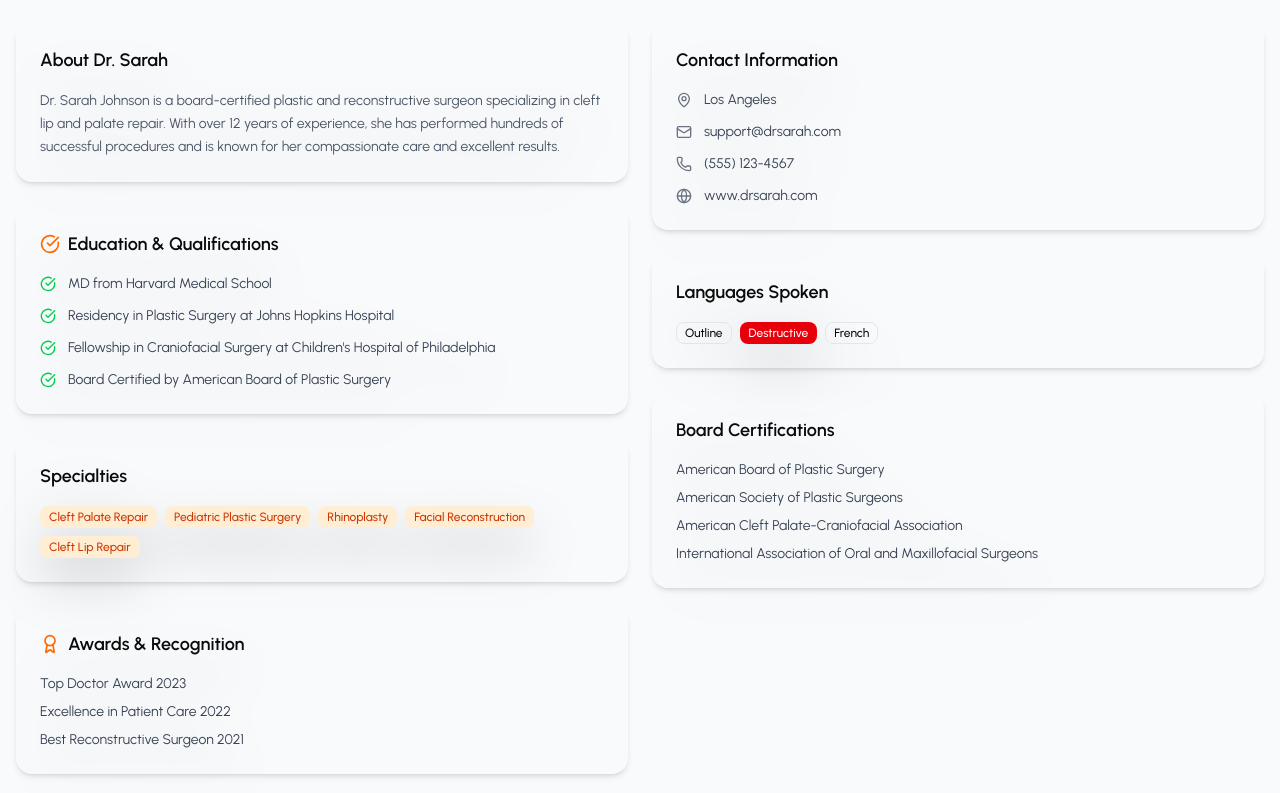
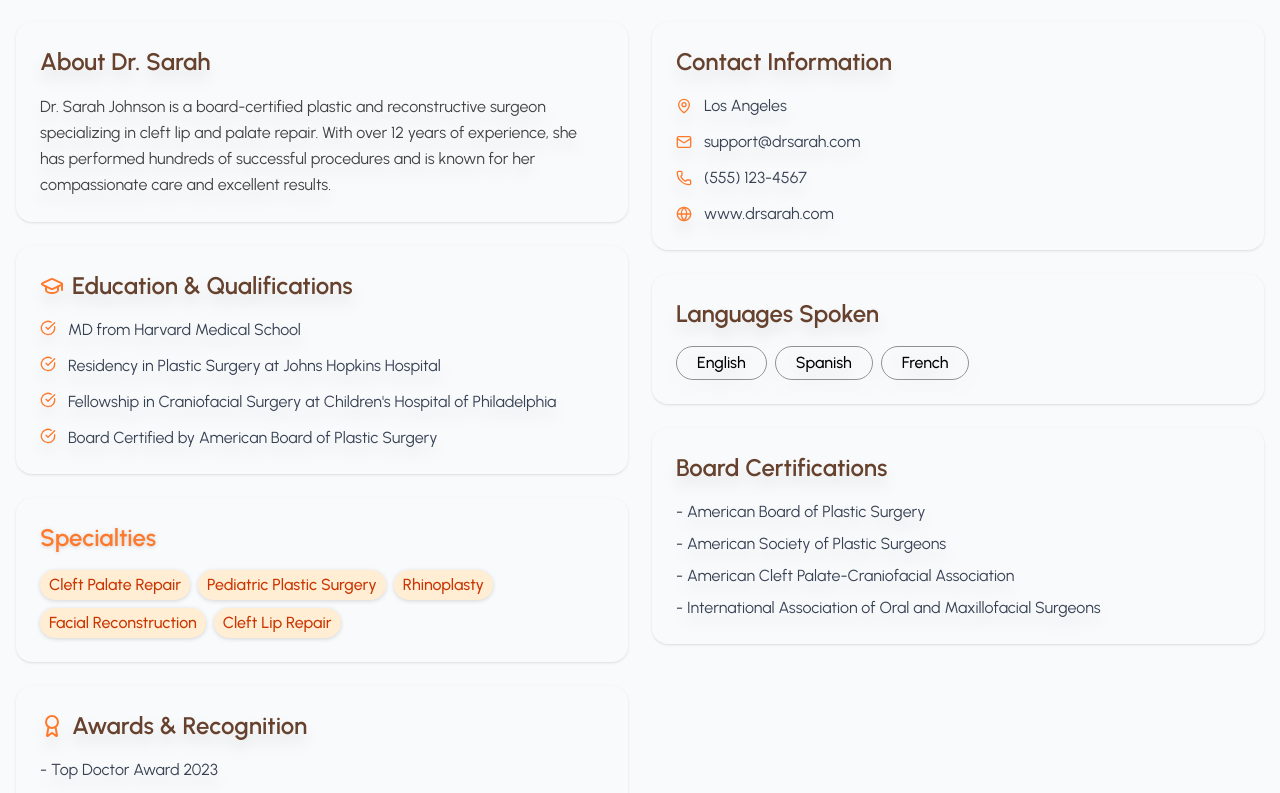
Before and after one commit to bijoymamud/cleftInjector_client, a React (Vite) app: page /profile/1 in a window 1280 px wide. Shown: the part 461-1254 px from the top of the page. Built offline with nearby package versions, Linux system fonts and the light colour scheme.

Commit message:
directory section

```diff
--- a/src/Pages/Directory/Profile.jsx
+++ b/src/Pages/Directory/Profile.jsx
@@ -1,7 +1,7 @@
 import { Button } from "@/components/ui/button";
 import { Avatar } from "@/components/ui/avatar";
 import { BiSolidBadgeCheck } from "react-icons/bi";
-import { LuClock3 } from "react-icons/lu";
+import { LuClock3, LuGraduationCap } from "react-icons/lu";
 
 import {
   Phone,
@@ -44,43 +44,38 @@ export default function DoctorProfile() {
                   Reconstructive Surgery
                 </p>
 
-                <div className="flex flex-wrap gap-4 text-sm text-gray-600 mb-4">
-                  <div className="flex items-center gap-1 text-base font-medium">
+                <div className="flex flex-wrap gap-4 text-md text-gray-600 mb-4">
+                  <div className="flex items-center gap-1 font-medium">
                     <MapPin className="w-4 h-4 text-tagline" />
                     Los Angeles
                   </div>
-                  <div className="flex items-center gap-1 text-base font-medium">
+                  <div className="flex items-center gap-1 text-md font-medium">
                     <LuClock3 className="w-4 h-4 text-tagline" />
                     Available This Week
                   </div>
-                  <div className="flex items-center gap-1 text-base font-medium">
+                  <div className="flex items-center gap-1 text-md font-medium">
                     <AwardIcon size={18} className="text-tagline" />
                     12 Years Experience
                   </div>
                 </div>
 
-                <div className="flex items-center gap-4 mb-4">
-                  <div className="text-sm">
-                    <span className="text-label text-base font-medium">
+                <div className="flex items-center gap-10 mb-4">
+                  <div className="text-md">
+                    <span className="text-label text-md font-medium">
                       Consultation Fee:{" "}
                     </span>
-                    <span className="font-semibold text-gray-900">$250</span>
+                    <span className="font-semibold text-gray-900 text-xl">
+                      $250
+                    </span>
                   </div>
                   <div className="flex items-center gap-1">
-                    <Star className="w-4 h-4 fill-yellow-400 text-yellow-400" />
-                    <span className="font-semibold">4.9</span>
+                    <Star className="w-5 h-5 fill-yellow-400 text-yellow-400" />
+                    <span className="font-semibold text-xl">4.9</span>
                   </div>
                 </div>
 
                 <div className="flex gap-3">
-                  <Button
-                    variant="outline"
-                    className="flex items-center gap-2 bg-transparent"
-                  >
-                    <Phone className="w-4 h-4" />
-                    Make a Call
-                  </Button>
-                  <Button className="bg-orange-500 hover:bg-orange-600 flex items-center gap-2">
+                  <Button className="bg-orange-500 hover:bg-orange-600 text-md flex cursor-pointer items-center gap-2">
                     <Calendar className="w-4 h-4" />
                     Book Consultation
                   </Button>
@@ -95,9 +90,11 @@ export default function DoctorProfile() {
           <div className="space-y-6">
             {/* About Section */}
             <div>
-              <div className="p-6  rounded-[16px] drop-shadow-2xl shadow-md hover:transition-discrete hover:cursor-pointer">
-                <h2 className="text-lg font-semibold mb-4">About Dr. Sarah</h2>
-                <p className="text-gray-600 text-sm leading-relaxed">
+              <div className="p-6  rounded-[16px] drop-shadow-xl shadow-sm hover:transition-discrete hover:cursor-pointer">
+                <h2 className="text-2xl font-semibold mb-4 text-title">
+                  About Dr. Sarah
+                </h2>
+                <p className="text-gray-600 text-md leading-relaxed text-label">
                   Dr. Sarah Johnson is a board-certified plastic and
                   reconstructive surgeon specializing in cleft lip and palate
                   repair. With over 12 years of experience, she has performed
@@ -109,34 +106,34 @@ export default function DoctorProfile() {
 
             {/* Education & Qualifications */}
             <div>
-              <div className="p-6  rounded-[16px] drop-shadow-2xl shadow-md hover:transition-discrete hover:cursor-pointer">
-                <h2 className="text-lg font-semibold mb-4 flex items-center gap-2">
-                  <CheckCircle className="w-5 h-5 text-orange-500" />
+              <div className="p-6  rounded-[16px] drop-shadow-xl shadow-sm hover:transition-discrete hover:cursor-pointer">
+                <h2 className="text-2xl text-title font-semibold mb-4 flex items-center gap-2">
+                  <LuGraduationCap className="w-6 h-6 text-tagline" />
                   Education & Qualifications
                 </h2>
                 <div className="space-y-3">
                   <div className="flex items-start gap-3">
-                    <CheckCircle className="w-4 h-4 text-green-500 mt-0.5" />
-                    <span className="text-sm text-gray-700">
+                    <CheckCircle className="w-4 h-4 text-tagline mt-0.5" />
+                    <span className="text-md text-gray-700">
                       MD from Harvard Medical School
                     </span>
                   </div>
                   <div className="flex items-start gap-3">
-                    <CheckCircle className="w-4 h-4 text-green-500 mt-0.5" />
-                    <span className="text-sm text-gray-700">
+                    <CheckCircle className="w-4 h-4 text-tagline mt-0.5" />
+                    <span className="text-md text-gray-700">
                       Residency in Plastic Surgery at Johns Hopkins Hospital
                     </span>
                   </div>
                   <div className="flex items-start gap-3">
-                    <CheckCircle className="w-4 h-4 text-green-500 mt-0.5" />
-                    <span className="text-sm text-gray-700">
+                    <CheckCircle className="w-4 h-4 text-tagline mt-0.5" />
+                    <span className="text-md text-gray-700">
                       Fellowship in Craniofacial Surgery at Children's Hospital
                       of Philadelphia
                     </span>
                   </div>
                   <div className="flex items-start gap-3">
-                    <CheckCircle className="w-4 h-4 text-green-500 mt-0.5" />
-                    <span className="text-sm text-gray-700">
+                    <CheckCircle className="w-4 h-4 text-tagline mt-0.5" />
+                    <span className="text-md text-gray-700">
                       Board Certified by American Board of Plastic Surgery
                     </span>
                   </div>
@@ -146,36 +143,38 @@ export default function DoctorProfile() {
 
             {/* Specialties */}
             <div>
-              <div className="p-6  rounded-[16px] drop-shadow-2xl shadow-md hover:transition-discrete hover:cursor-pointer">
-                <h2 className="text-lg font-semibold mb-4">Specialties</h2>
+              <div className="p-6  rounded-[16px] drop-shadow-sm shadow-sm hover:transition-discrete hover:cursor-pointer">
+                <h2 className="text-2xl text-tagline font-semibold mb-4">
+                  Specialties
+                </h2>
                 <div className="flex flex-wrap gap-2">
                   <Badge
                     variant="secondary"
-                    className="bg-orange-100 text-orange-700 hover:bg-orange-200"
+                    className="bg-orange-100 text-base rounded-full text-orange-700 hover:bg-orange-200"
                   >
                     Cleft Palate Repair
                   </Badge>
                   <Badge
                     variant="secondary"
-                    className="bg-orange-100 text-orange-700 hover:bg-orange-200"
+                    className="bg-orange-100 text-base rounded-full text-orange-700 hover:bg-orange-200"
                   >
                     Pediatric Plastic Surgery
                   </Badge>
                   <Badge
                     variant="secondary"
-                    className="bg-orange-100 text-orange-700 hover:bg-orange-200"
+                    className="bg-orange-100 text-base rounded-full text-orange-700 hover:bg-orange-200"
                   >
                     Rhinoplasty
                   </Badge>
                   <Badge
                     variant="secondary"
-                    className="bg-orange-100 text-orange-700 hover:bg-orange-200"
+                    className="bg-orange-100 text-base rounded-full text-orange-700 hover:bg-orange-200"
                   >
                     Facial Reconstruction
                   </Badge>
                   <Badge
                     variant="secondary"
-                    className="bg-orange-100 text-orange-700 hover:bg-orange-200"
+                    className="bg-orange-100 text-base rounded-full text-orange-700 hover:bg-orange-200"
                   >
                     Cleft Lip Repair
                   </Badge>
@@ -185,20 +184,20 @@ export default function DoctorProfile() {
 
             {/* Awards & Recognition */}
             <div>
-              <div className="p-6  rounded-[16px] drop-shadow-2xl shadow-md hover:transition-discrete hover:cursor-pointer">
-                <h2 className="text-lg font-semibold mb-4 flex items-center gap-2">
-                  <Award className="w-5 h-5 text-orange-500" />
+              <div className="p-6  rounded-[16px] drop-shadow-xl shadow-sm hover:transition-discrete hover:cursor-pointer">
+                <h2 className="text-2xl font-semibold mb-4 flex items-center gap-2 text-title">
+                  <Award className="w-6 h-6 text-tagline" />
                   Awards & Recognition
                 </h2>
                 <div className="space-y-2">
-                  <div className="text-sm text-gray-700">
-                    Top Doctor Award 2023
+                  <div className="text-md text-gray-700">
+                    - Top Doctor Award 2023
                   </div>
-                  <div className="text-sm text-gray-700">
-                    Excellence in Patient Care 2022
+                  <div className="text-md text-gray-700">
+                    - Excellence in Patient Care 2022
                   </div>
-                  <div className="text-sm text-gray-700">
-                    Best Reconstructive Surgeon 2021
+                  <div className="text-md text-gray-700">
+                    - Best Reconstructive Surgeon 2021
                   </div>
                 </div>
               </div>
@@ -209,30 +208,30 @@ export default function DoctorProfile() {
           <div className="space-y-6">
             {/* Contact Information */}
             <div>
-              <div className="p-6  rounded-[16px] drop-shadow-2xl shadow-md hover:transition-discrete hover:cursor-pointer">
-                <h2 className="text-lg font-semibold mb-4">
+              <div className="p-6  rounded-[16px] drop-shadow-xl shadow-sm hover:transition-discrete hover:cursor-pointer">
+                <h2 className="text-2xl text-title font-semibold mb-4">
                   Contact Information
                 </h2>
                 <div className="space-y-3">
                   <div className="flex items-center gap-3">
-                    <MapPin className="w-4 h-4 text-gray-500" />
-                    <span className="text-sm text-gray-700">Los Angeles</span>
+                    <MapPin className="w-4 h-4 text-tagline" />
+                    <span className="text-md text-gray-700">Los Angeles</span>
                   </div>
                   <div className="flex items-center gap-3">
-                    <Mail className="w-4 h-4 text-gray-500" />
-                    <span className="text-sm text-gray-700">
+                    <Mail className="w-4 h-4 text-tagline" />
+                    <span className="text-md text-gray-700">
                       support@drsarah.com
                     </span>
                   </div>
                   <div className="flex items-center gap-3">
-                    <Phone className="w-4 h-4 text-gray-500" />
-                    <span className="text-sm text-gray-700">
+                    <Phone className="w-4 h-4 text-tagline" />
+                    <span className="text-md text-gray-700">
                       (555) 123-4567
                     </span>
                   </div>
                   <div className="flex items-center gap-3">
-                    <Globe className="w-4 h-4 text-gray-500" />
-                    <span className="text-sm text-gray-700">
+                    <Globe className="w-4 h-4 text-tagline" />
+                    <span className="text-md text-gray-700">
                       www.drsarah.com
                     </span>
                   </div>
@@ -242,29 +241,46 @@ export default function DoctorProfile() {
 
             {/* Languages Spoken */}
             <div>
-              <div className="p-6  rounded-[16px] drop-shadow-2xl shadow-md hover:transition-discrete hover:cursor-pointer">
-                <h2 className="text-lg font-semibold mb-4">Languages Spoken</h2>
+              <div className="p-6  rounded-[16px] drop-shadow-xl shadow-sm hover:transition-discrete hover:cursor-pointer">
+                <h2 className="text-2xl text-title font-semibold mb-4">
+                  Languages Spoken
+                </h2>
                 <div className="flex flex-wrap gap-2">
-                  <Badge variant="outline">Outline</Badge>
-
-                  <Badge variant="destructive">Destructive</Badge>
-                  <Badge variant="outline">French</Badge>
+                  <Badge
+                    variant="outline"
+                    className="px-5 py-1 rounded-full text-base border text-black border-[#919191]"
+                  >
+                    English
+                  </Badge>
+                  <Badge
+                    variant="outline"
+                    className="px-5 py-1 rounded-full text-base border text-black border-[#919191]"
+                  >
+                    Spanish
+                  </Badge>
+                  <Badge
+                    variant="outline"
+                    className="px-5 py-1 rounded-full text-base border text-black border-[#919191]"
+                  >
+                    French
+                  </Badge>
                 </div>
               </div>
             </div>
 
             {/* Board Certifications */}
             <div>
-              <div className="p-6  rounded-[16px] drop-shadow-2xl shadow-md hover:transition-discrete hover:cursor-pointer">
-                <h2 className="text-lg font-semibold mb-4">
+              <div className="p-6  rounded-[16px] drop-shadow-xl shadow-sm hover:transition-discrete hover:cursor-pointer">
+                <h2 className="text-2xl text-title font-semibold mb-4">
                   Board Certifications
                 </h2>
-                <div className="space-y-2 text-sm text-gray-700">
-                  <div>American Board of Plastic Surgery</div>
-                  <div>American Society of Plastic Surgeons</div>
-                  <div>American Cleft Palate-Craniofacial Association</div>
+                <div className="space-y-2 text-md text-gray-700">
+                  <div>- American Board of Plastic Surgery</div>
+                  <div>- American Society of Plastic Surgeons</div>
+                  <div>- American Cleft Palate-Craniofacial Association</div>
                   <div>
-                    International Association of Oral and Maxillofacial Surgeons
+                    - International Association of Oral and Maxillofacial
+                    Surgeons
                   </div>
                 </div>
               </div>
--- a/src/Pages/Home/Specialist_Query.jsx
+++ b/src/Pages/Home/Specialist_Query.jsx
@@ -33,7 +33,7 @@ const Specialist_Query = () => {
             <h1 className="text-[48px] font-bold text-title">
               Find Your Specialist
             </h1>
-            <p className="text-label text-lg tracking-wide">
+            <p className="text-label text-xl tracking-wide">
               Search our comprehensive directory of certified cleft lip
               injection specialists
             </p>
--- a/src/Pages/Shared/Footer.jsx
+++ b/src/Pages/Shared/Footer.jsx
@@ -5,11 +5,12 @@ const Footer = () => {
   return (
     <section className="bg-[#101828]">
       <div className="bg-[#101828] p-10">
-        <p className="text-tagline pt-10 text-center">For Provider</p>
+        <p className="text-tagline pt-10 text-center text-xl">For Provider</p>
         <h1 className="text-white  text-center text-[48px] font-bold pt-2">
           Get Listed In Our Directory
         </h1>
-        <p className="text-white text-center py-3 text-lg">
+
+        <p className="text-white text-center py-3 text-xl">
           Join our network of certified cleft lip injectors and connect with
           patients seeking your expertise.
         </p>
--- a/src/Pages/Shared/Navbar.jsx
+++ b/src/Pages/Shared/Navbar.jsx
@@ -41,7 +41,7 @@ export function Navbar() {
                 key={item.name}
                 to={item.to}
                 className={cn(
-                  "inline-flex items-center px-3 py-2 text-base font-medium transition-colors duration-200",
+                  "inline-flex items-center px-3 py-2 text-xl font-medium transition-colors duration-200",
                   pathname === item.to
                     ? "text-[#CC6023] border-b-2 border-[#CC6023]"
                     : "text-gray-600 hover:text-[#CC6023] hover:border-b-2 hover:border-[#CC6023]"
--- a/src/components/ui/badge.jsx
+++ b/src/components/ui/badge.jsx
@@ -5,18 +5,15 @@ import { cva } from "class-variance-authority";
 import { cn } from "@/lib/utils";
 
 const badgeVariants = cva(
-  "inline-flex items-center justify-center rounded-md border px-2 py-0.5 text-xs font-medium w-fit whitespace-nowrap shrink-0 [&>svg]:size-3 gap-1 [&>svg]:pointer-events-none focus-visible:border-ring focus-visible:ring-ring/50 focus-visible:ring-[3px] aria-invalid:ring-destructive/20 dark:aria-invalid:ring-destructive/40 aria-invalid:border-destructive transition-[color,box-shadow] overflow-hidden",
+  "inline-flex items-center justify-center rounded-md border px-2 py-0.5 text-xs font-medium w-fit whitespace-nowrap shrink-0 [&>svg]:size-3 gap-1 [&>svg]:pointer-events-none focus-visible:border-ring focus-visible:ring-ring/50 focus-visible:ring-[3px] aria-invalid:ring-destructive/20 dark:aria-invalid:ring-destructive/40 aria-invalid:border-destructive overflow-hidden",
   {
     variants: {
       variant: {
-        default:
-          "border-transparent bg-primary text-primary-foreground [a&]:hover:bg-primary/90",
-        secondary:
-          "border-transparent bg-secondary text-secondary-foreground [a&]:hover:bg-secondary/90",
+        default: "border-transparent bg-primary text-primary-foreground",
+        secondary: "border-transparent bg-secondary text-secondary-foreground",
         destructive:
-          "border-transparent bg-destructive text-white [a&]:hover:bg-destructive/90 focus-visible:ring-destructive/20 dark:focus-visible:ring-destructive/40 dark:bg-destructive/60",
-        outline:
-          "text-foreground [a&]:hover:bg-accent [a&]:hover:text-accent-foreground",
+          "border-transparent bg-destructive text-white focus-visible:ring-destructive/20 dark:focus-visible:ring-destructive/40 dark:bg-destructive/60",
+        outline: "text-foreground",
       },
     },
     defaultVariants: {
```
Also changed, not shown: src/Pages/Home/Faq.jsx (+4 -57 lines), src/Pages/Home/Features.jsx (+4 -4 lines).
